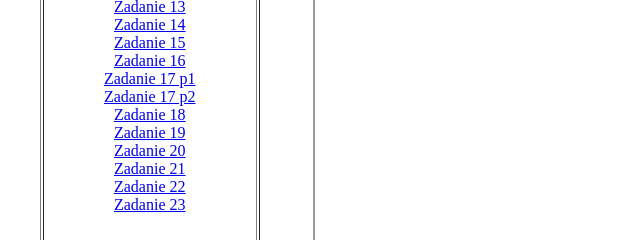
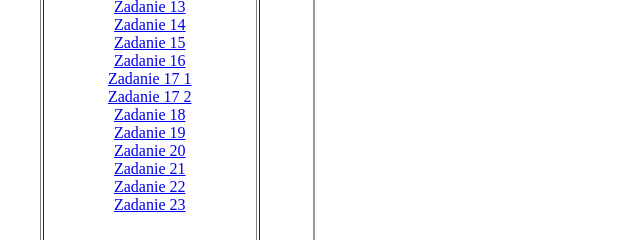
Before and after one commit to GniewWiktoria/gniewwiktoria, a plain HTML site: page index.html in a window 1280 px wide. Shown: the part 360-600 px from the top of the page, 0-640 px from the left. Drawn offline with Linux system fonts and the light colour scheme.

Commit message:
index.html

```diff
--- a/index.html
+++ b/index.html
@@ -34,7 +34,7 @@
  <br>
 	<a href="gnie_z12.html" target="strony">Zadanie 12</a>
  <br>
-		<a href="zadanie13_gnie.html" target="strony">Zadanie 13</a>
+	<a href="zadanie13_gnie.html" target="strony">Zadanie 13</a>
  <br>
 	<a href="gnie_z14.html" target="strony">Zadanie 14</a>
  <br>
@@ -42,9 +42,9 @@
 <br>
 	 <a href="zadanie16_gnie.html" target="strony">Zadanie 16</a>
  <br>
- 	<a href="zadanie17_p1_gnie.html" target="strony">Zadanie 17 p1</a>
+ 	<a href="zadanie17_1_gnie.html" target="strony">Zadanie 17 1</a>
  <br>
-	 <a href="zadanie17_p2_gnie.html" target="strony">Zadanie 17 p2</a>
+	 <a href="zadanie17_2_gnie.html" target="strony">Zadanie 17 2</a>
  <br>
 	 <a href="zadanie18_gnie.html" target="strony">Zadanie 18</a>
  <br>
```
